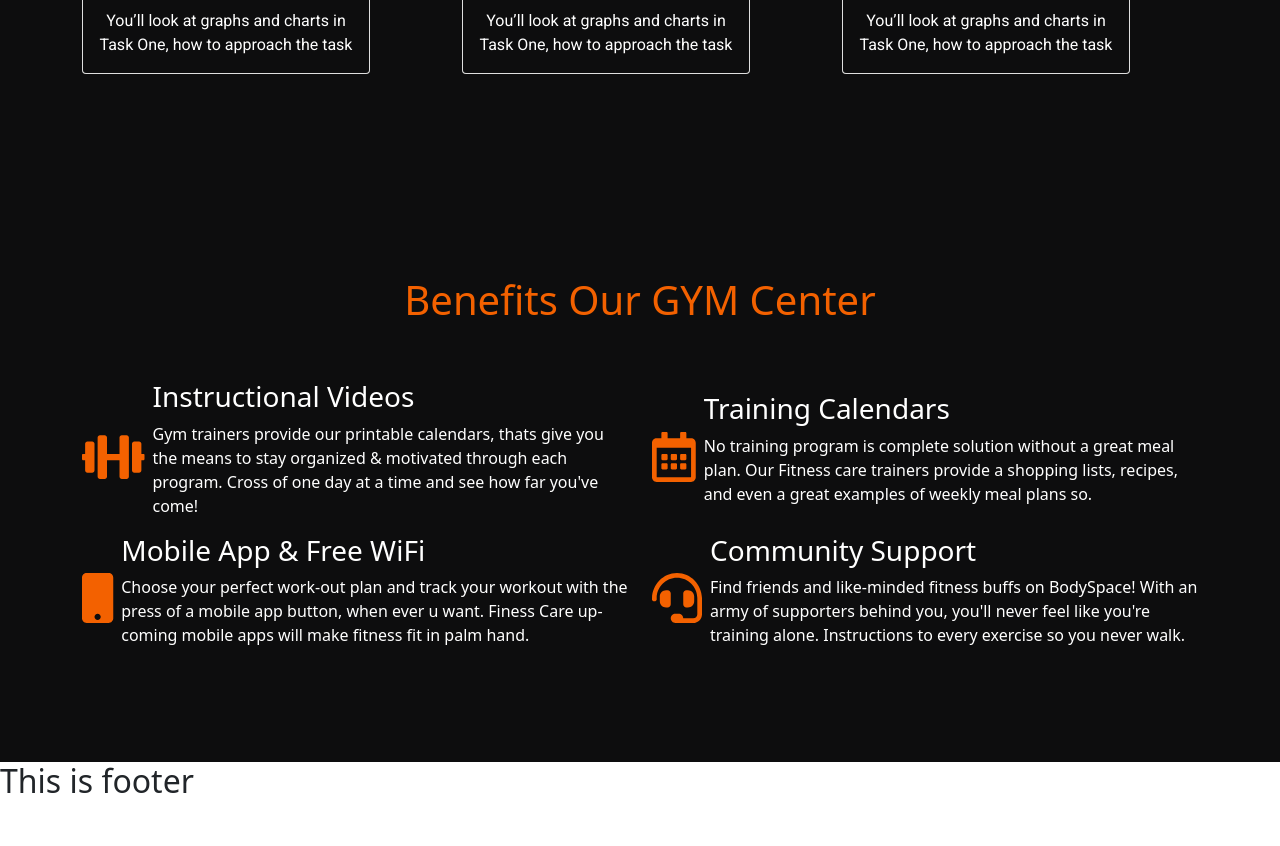
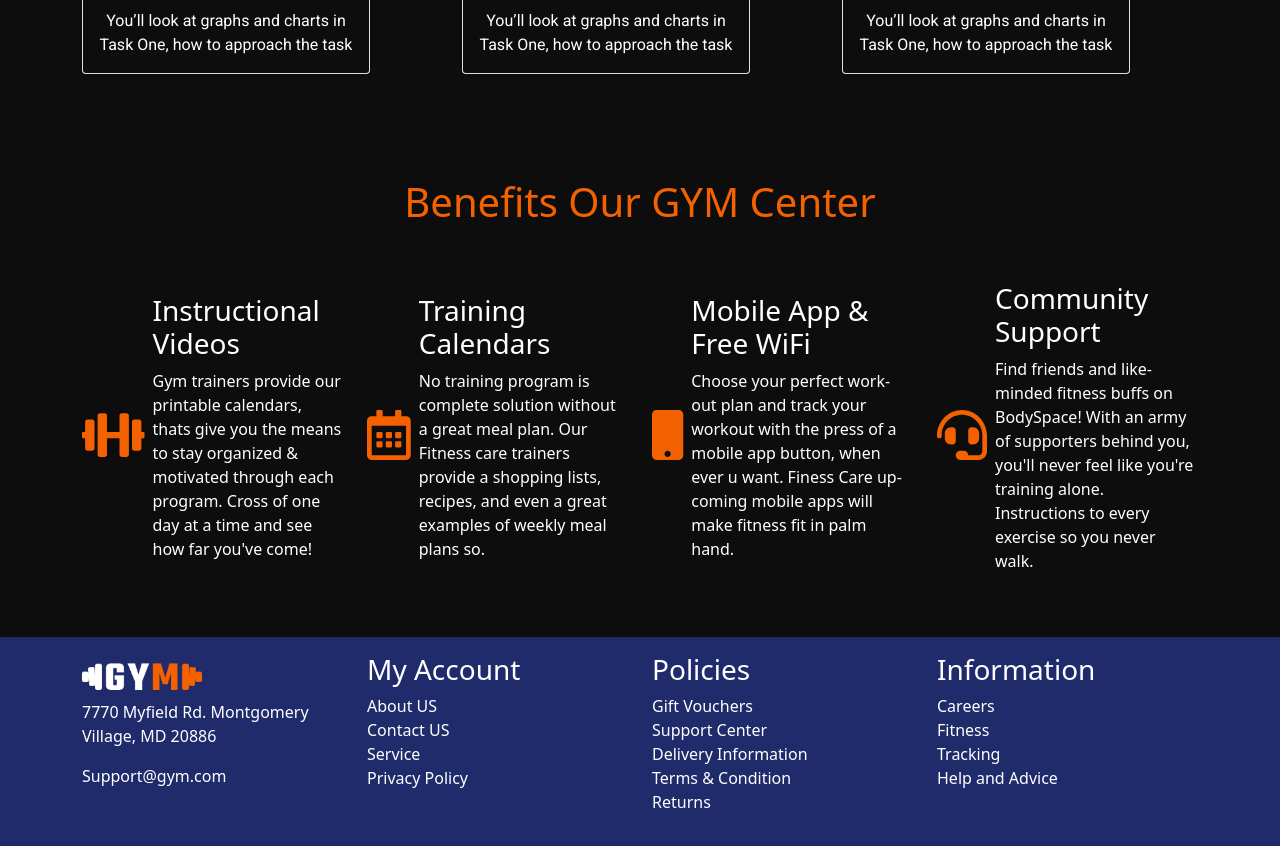
Before and after one commit to Jahid0178/GYM, a React (Create React App) app: page / in a window 1280 px wide. Shown: the part 1320-2166 px from the top of the page. Before the commit the page ends 2128 px from the top, so only its background shows below. Built offline with nearby package versions, Linux system fonts and the light colour scheme.

Commit message:
added footer

```diff
--- a/src/components/Benefits/Benefits.css
+++ b/src/components/Benefits/Benefits.css
@@ -1,6 +1,5 @@
 .benefits-container {
   width: 100%;
-  height: 80vh;
   display: flex;
   align-items: center;
   background-color: #0d0d0e;
--- a/src/components/Benefits/Benefits.js
+++ b/src/components/Benefits/Benefits.js
@@ -15,13 +15,13 @@ const Benefits = () => {
   const mobileIcon = <FontAwesomeIcon icon={faMobile} />;
   const support = <FontAwesomeIcon icon={faHeadset} />;
   return (
-    <div className="benefits-container">
+    <div className="benefits-container pb-5">
       <Container>
         <h2 className="text-center py-2 my-5 fs-1 benefits-heading">
           Benefits Our GYM Center
         </h2>
         <Row>
-          <Col lg={6} sm={1} md={1} className="d-flex align-items-center">
+          <Col lg={3} sm={12} md={6} className="d-flex align-items-center">
             <div className="icon me-2">{dumbbellIcon}</div>
             <div>
               <h3>Instructional Videos</h3>
@@ -32,7 +32,7 @@ const Benefits = () => {
               </p>
             </div>
           </Col>
-          <Col lg={6} sm={1} md={1} className="d-flex align-items-center">
+          <Col lg={3} sm={12} md={6} className="d-flex align-items-center">
             <div className="icon me-2">{calendarIcon}</div>
             <div>
               <h3>Training Calendars</h3>
@@ -43,7 +43,7 @@ const Benefits = () => {
               </p>
             </div>
           </Col>
-          <Col lg={6} sm={1} md={1} className="d-flex align-items-center">
+          <Col lg={3} sm={12} md={6} className="d-flex align-items-center">
             <div className="icon me-2">{mobileIcon}</div>
             <div>
               <h3>Mobile App & Free WiFi</h3>
@@ -54,7 +54,7 @@ const Benefits = () => {
               </p>
             </div>
           </Col>
-          <Col lg={6} sm={1} md={1} className="d-flex align-items-center">
+          <Col lg={3} sm={12} md={6} className="d-flex align-items-center">
             <div className="icon me-2">{support}</div>
             <div>
               <h3>Community Support</h3>
--- a/src/components/Shared/Footer/Footer.css
+++ b/src/components/Shared/Footer/Footer.css
@@ -0,0 +1,23 @@
+.footer-container {
+  color: #fff;
+  background-color: #202B6B;
+}
+
+.footer-logo {
+  width: 120px;
+  margin: 10px 0;
+}
+
+ul {
+  list-style-type: none;
+  padding: 0;
+}
+
+.links {
+  color: #fff;
+  text-decoration: none;
+}
+
+.links:hover {
+  color: #F36100;
+}
--- a/src/components/Shared/Footer/Footer.js
+++ b/src/components/Shared/Footer/Footer.js
@@ -1,10 +1,75 @@
 import React from "react";
+import { Row, Col, Container } from "react-bootstrap";
 import "./Footer.css";
+import logo from "../../../images/logo.webp";
+import { Link } from "react-router-dom";
 
 const Footer = () => {
   return (
-    <div>
-      <h2>This is footer</h2>
+    <div className="footer-container p-3">
+      <Container>
+        <Row>
+          <Col sm={6} lg={3} md={6}>
+            <img src={logo} alt="" className="footer-logo" />
+            <p>7770 Myfield Rd. Montgomery Village, MD 20886</p>
+            <p>Support@gym.com</p>
+          </Col>
+          <Col sm={6} lg={3} md={6}>
+            <h3>My Account</h3>
+            <ul>
+              <li>
+                <Link className="links">About US</Link>
+              </li>
+              <li>
+                <Link className="links">Contact US</Link>
+              </li>
+              <li>
+                <Link className="links">Service</Link>
+              </li>
+              <li>
+                <Link className="links">Privacy Policy</Link>
+              </li>
+            </ul>
+          </Col>
+          <Col sm={6} lg={3} md={6}>
+            <h3>Policies</h3>
+            <ul>
+              <li>
+                <Link className="links">Gift Vouchers</Link>
+              </li>
+              <li>
+                <Link className="links">Support Center</Link>
+              </li>
+              <li>
+                <Link className="links">Delivery Information</Link>
+              </li>
+              <li>
+                <Link className="links">Terms & Condition</Link>
+              </li>
+              <li>
+                <Link className="links">Returns</Link>
+              </li>
+            </ul>
+          </Col>
+          <Col sm={6} lg={3} md={6}>
+            <h3>Information</h3>
+            <ul>
+              <li>
+                <Link className="links">Careers</Link>
+              </li>
+              <li>
+                <Link className="links">Fitness</Link>
+              </li>
+              <li>
+                <Link className="links">Tracking</Link>
+              </li>
+              <li>
+                <Link className="links">Help and Advice</Link>
+              </li>
+            </ul>
+          </Col>
+        </Row>
+      </Container>
     </div>
   );
 };
```
